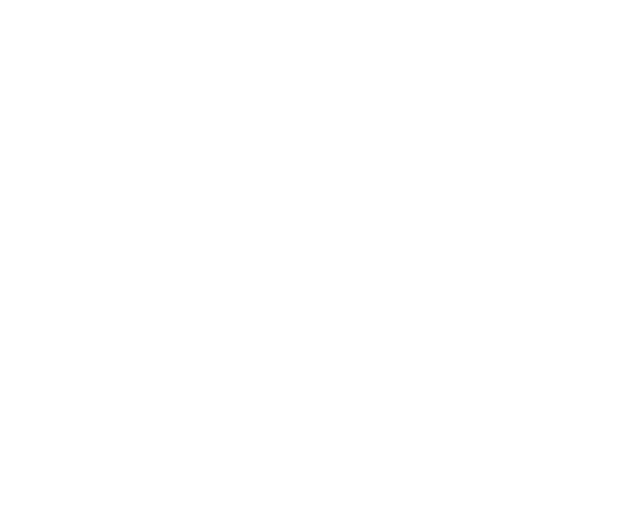
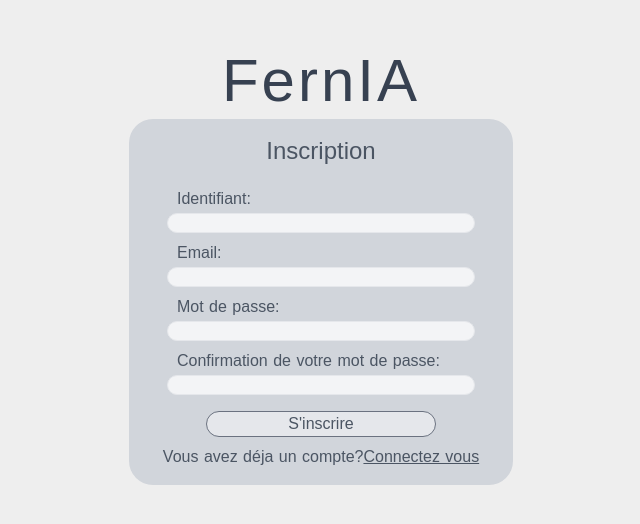
Before and after one commit to zayfix/nuxtjs, a Nuxt app: page /signIn in a window 1280 px wide. Before the commit this address had no page. Shown: the part 132-656 px from the top of the page, without its empty margins (319-959 px from the left). Built offline with nearby package versions, Linux system fonts and the light colour scheme.

Commit message:
SignIn & forget password Page

```diff
--- /dev/null
+++ b/pages/forgetPass.vue
@@ -0,0 +1,28 @@
+<template>
+    <div class="font-Quicksand min-h-screen flex max-w-none justify-center text-center items-center item mr-0 m-0">
+        <div class="content">
+            <h1 class="title text-gray-700 font-medium text-6xl mb-2 tracking-wider ">FernIA</h1>
+
+            <div class="Login rounded-3xl text-gray-600 bg-gray-300 w-64 pt-4 pb-4">
+                <h2 class="text-2xl font-medium pb-5 mt-0" >Mot de passe oublié</h2>
+
+                <label for="mail" class="block ml-8 text-left ">Email:</label>
+                <input id="mail" name="mail" type="mail" class="h-5 outline-none rounded-2xl border bg-gray-100 pl-2 mb-2 focus:bg-gray-100 w-4/5 transition duration-150 ease-in-out focus:shadow-lg transform focus:scale-105 " /><br/>
+
+                <button class="rounded-3xl outline-none bg-gray-200 border border-gray-500  w-3/5 m-2 transition duration-150 ease-in-out hover:shadow-lg transform hover:scale-105 ">Envoyer</button><br/>
+                <nuxtLink to="/login" class="underline">Se Connecter</nuxtLink>
+
+            </div>
+        </div>
+    </div>
+</template>
+
+<style>
+    *{
+        margin: 0;
+        padding: 0;
+    }
+    body{
+        background-color: #EEEEEE;
+    }
+</style>
--- a/pages/index.vue
+++ b/pages/index.vue
@@ -22,6 +22,14 @@
         >
           GitHub
         </a>
+        <br/>
+        <NuxtLink to="/login" class="button--green mt-4">
+          Login Page
+        </NuxtLink>
+
+        <NuxtLink to="/signIn" class="button--green mt-4">
+          Sign in Page
+        </NuxtLink>
       </div>
     </div>
   </div>
--- a/pages/login.vue
+++ b/pages/login.vue
@@ -4,17 +4,17 @@
             <h1 class="title text-gray-700 font-medium text-6xl mb-2 tracking-wider ">FernIA</h1>
 
             <div class="Login rounded-3xl text-gray-600 bg-gray-300 w-64 pt-4 pb-4">
-                <h2 class="text-2xl font-medium pb-5 mt-0" >Login</h2>
+                <h2 class="text-2xl font-medium pb-5 mt-0" >Connection</h2>
 
                 <label for="id" class="block ml-8 text-left ">Identifiant:</label>
                 <input id="id" name="id" type="text" class="h-5 outline-none rounded-2xl border bg-gray-100 pl-2 mb-2 focus:bg-gray-100 w-4/5 transition duration-150 ease-in-out focus:shadow-lg transform focus:scale-105 " /><br/>
 
                 <label for="password" class="block ml-8 text-left" >Mot de passe:</label>
                 <input id="password" name="password" type="password" class="h-5 outline-none rounded-2xl border bg-gray-100 pl-2 mb-2 focus:bg-gray-100 w-4/5 transition duration-150 ease-in-out focus:shadow-lg transform focus:scale-105 "/><br/>
-                <a>Mot de passe oublié?</a>
+                <nuxtLink to="/forgetPass" class="underline">Mot de passe oublié?</nuxtLink>
 
                 <button class="rounded-3xl outline-none bg-gray-200 border border-gray-500  w-3/5 m-2 transition duration-150 ease-in-out hover:shadow-lg transform hover:scale-105 ">Se Connecter</button><br/>
-                <a>Inscription</a>
+                <nuxtLink to="/signIn" class="underline">Inscription</nuxtLink>
 
             </div>
         </div>
--- /dev/null
+++ b/pages/signIn.vue
@@ -0,0 +1,40 @@
+<template>
+    <div class="font-Quicksand min-h-screen flex max-w-none justify-center text-center items-center item mr-0 m-0">
+        <div class="content">
+            <h1 class="title text-gray-700 font-medium text-6xl mb-2 tracking-wider ">FernIA</h1>
+
+            <div class="Login rounded-3xl text-gray-600 bg-gray-300 w-96 pt-4 pb-4">
+                <h2 class="text-2xl font-medium pb-5 mt-0" >Inscription</h2>
+
+                <label for="id" class="block ml-12 text-left ">Identifiant:</label>
+                <input id="id" name="id" type="text" class="h-5 outline-none rounded-2xl border bg-gray-100 pl-2 mb-2 focus:bg-gray-100 w-4/5 transition duration-150 ease-in-out focus:shadow-lg transform focus:scale-105 " /><br/>
+
+                <label for="mail" class="block ml-12 text-left ">Email:</label>
+                <input id="mail" name="mail" type="mail" class="h-5 outline-none rounded-2xl border bg-gray-100 pl-2 mb-2 focus:bg-gray-100 w-4/5 transition duration-150 ease-in-out focus:shadow-lg transform focus:scale-105 " /><br/>
+
+                <label for="password" class="block ml-12 text-left" >Mot de passe:</label>
+                <input id="password" name="password" type="password" class="h-5 outline-none rounded-2xl border bg-gray-100 pl-2 mb-2 focus:bg-gray-100 w-4/5 transition duration-150 ease-in-out focus:shadow-lg transform focus:scale-105 "/><br/>
+
+
+                <label for="password2" class="block ml-12 text-left" >Confirmation de votre mot de passe:</label>
+                <input id="password2" name="password2" type="password" class="h-5 outline-none rounded-2xl border bg-gray-100 pl-2 mb-2 focus:bg-gray-100 w-4/5 transition duration-150 ease-in-out focus:shadow-lg transform focus:scale-105 "/><br/>
+
+                <button class="rounded-3xl outline-none bg-gray-200 border border-gray-500  w-3/5 m-2 transition duration-150 ease-in-out hover:shadow-lg transform hover:scale-105 ">S'inscrire</button><br/>
+
+                <a class="text-base">Vous avez déja un compte?</a>
+                <nuxtLink to="/login" class="underline">Connectez vous</nuxtLink>
+
+            </div>
+        </div>
+    </div>
+</template>
+
+<style>
+    *{
+        margin: 0;
+        padding: 0;
+    }
+    body{
+        background-color: #EEEEEE;
+    }
+</style>
```
